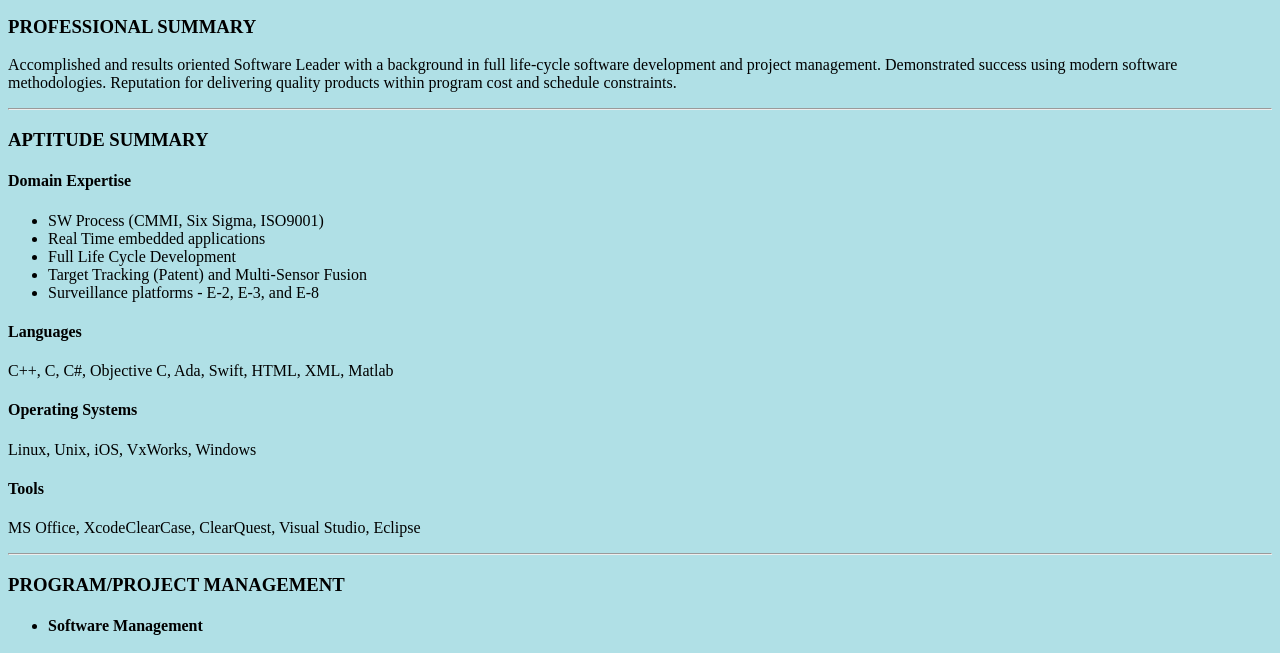
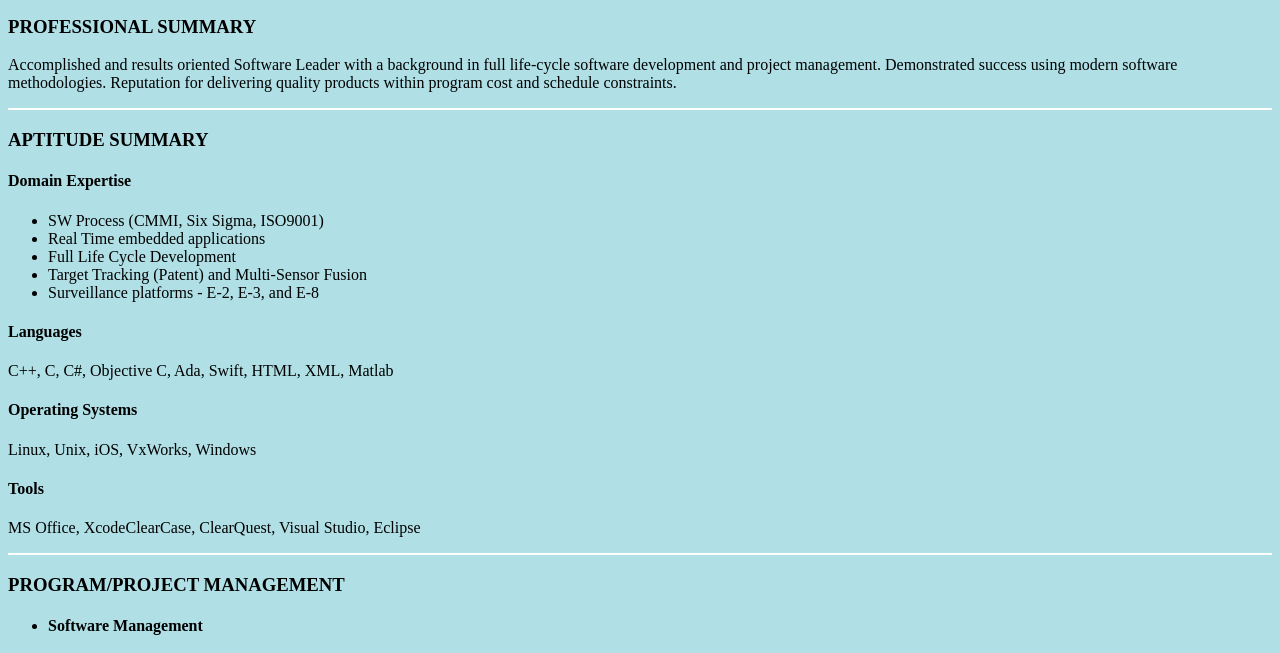
Before and after one commit to Camaro1979/cv, a plain HTML site: page index.html in a window 1280 px wide. Shown: the part 131-784 px from the top of the page. Drawn offline with Linux system fonts and the light colour scheme.

Commit message:
Add more css internal changes

```diff
--- a/index.html
+++ b/index.html
@@ -3,6 +3,11 @@
 <style>
     body {
         background-color: powderblue;
+    }
+    hr {
+        background-color: white;
+        border-style: none;
+        height: 2px;
     }
 </style>
 
```
